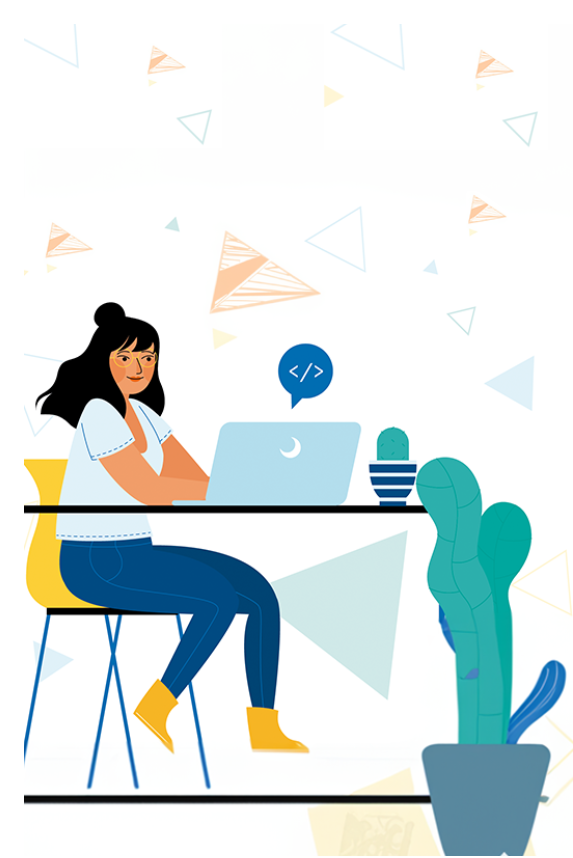
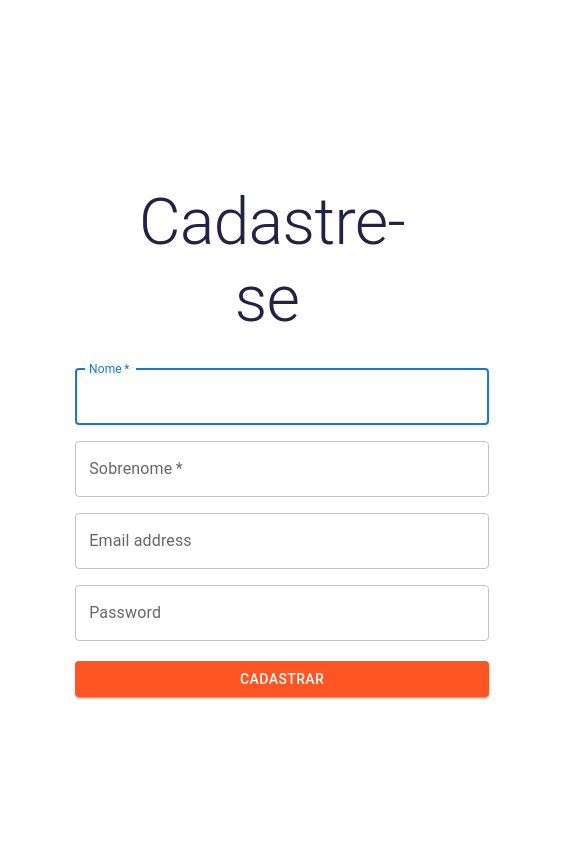
Before and after one commit to gabrielisantos-dev/Hackathon-Orange-Juice, a React (Vite) app in the folder frontend-orange/: page / in a window 390 px wide. Shown: the top 858 px of the page, 573 px wide, since content can reach past the window. Built offline with nearby package versions, Linux system fonts and the light colour scheme.

Commit message:
style: responsive design 90% complete

```diff
--- a/frontend-orange/src/components/TextCadastro.jsx
+++ b/frontend-orange/src/components/TextCadastro.jsx
@@ -2,17 +2,16 @@ import { Box, Typography } from '@mui/material';
 
 const TextCadastro = () => {
   return (
-    <Box>
+    <Box sx={{ textAlign: 'center', marginTop: '20px', width: '100%' }}>
       <Typography
         variant="h2"
         sx={{
           color: '#222244',
-          width: '256px',
-          height: '40px',
           fontFamily: 'Roboto',
-          fontWeight: '500',
-          fontSize: '48px',
-          lineHeight: '40px',
+          fontSize: '4em',
+          marginRight: 'auto',
+          maxWidth: '517px',
+          marginLeft: '120px',
         }}
       >
         Cadastre-se
--- a/frontend-orange/src/pages/registration-page.jsx
+++ b/frontend-orange/src/pages/registration-page.jsx
@@ -1,22 +1,29 @@
-import { Grid } from '@mui/material';
+import { Box, useMediaQuery } from '@mui/material';
 import ImagemCadastro from '../components/ImagemCadastro';
 import CadastroForms from '../components/CadastroForms';
 import TextCadastro from '../components/TextCadastro';
 import styles from '../styles';
 
 const RegistrationPage = () => {
+  const isSmallScreen = useMediaQuery('(max-width: 1300px)');
+
   return (
-    <Grid container spacing={0} sx={styles.mainContainer}>
-      <Grid item xs={12} md={6}>
-        <ImagemCadastro style={styles.imageContainer} />
-      </Grid>
-      <Grid item xs={12} md={6} container justifyContent="center">
-        <Grid item xs={12} sx={styles.formularioContainer}>
-          <TextCadastro/>
-          <CadastroForms />
-        </Grid>
-      </Grid>
-    </Grid>
+    <Box sx={styles.mainContainer}>
+      <Box
+        sx={{
+          ...styles.imageContainer,
+          display: isSmallScreen ? 'none' : 'block',
+          position: 'absolute',
+          left: '0',
+        }}
+      >
+        <ImagemCadastro />
+      </Box>
+      <Box sx={styles.formularioContainer}>
+        <TextCadastro />
+        <CadastroForms />
+      </Box>
+    </Box>
   );
 };
 
--- a/frontend-orange/src/styles.jsx
+++ b/frontend-orange/src/styles.jsx
@@ -5,23 +5,29 @@ const styles = {
     alignItems: 'center',
     justifyContent: 'center',
     padding: '16px',
+    position: 'relative',
+    flexDirection: 'column',
   },
   formularioContainer: {
-    width: '100%',
+    width: '110%',
     maxWidth: '517px',
     backgroundColor: 'white',
-    padding: '20px',
+    padding: '30px',
     borderRadius: '4px',
+    marginLeft: '7%',
+    position: 'relative',
   },
   imageContainer: {
-    width: '549px',
-    height: '980px',
+    width: '100%',
+    height: '100vh',
+    objectFit: 'cover',
   },
   alert: {
-    width: '300px',
+    width: '60%',
+    height: 'auto',
     position: 'absolute',
-    top: '77px',
-    left: '65%',
+    top: '-30%',
+    left: '61%',
     transform: 'translateX(-50%)',
     borderRadius: '4px',
   },
```
Also changed, not shown: frontend-orange/src/assets/Vector.svg (added).
